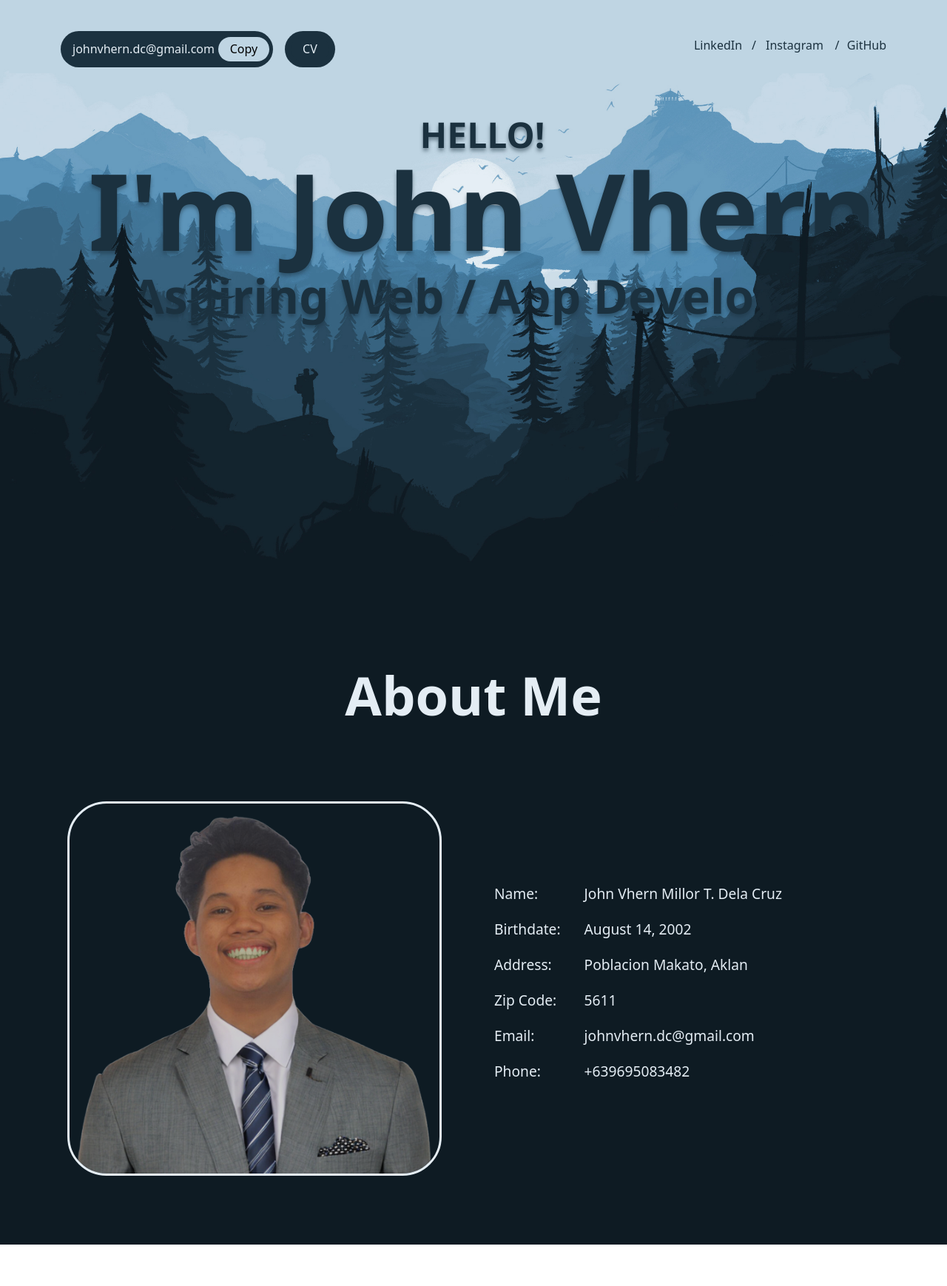
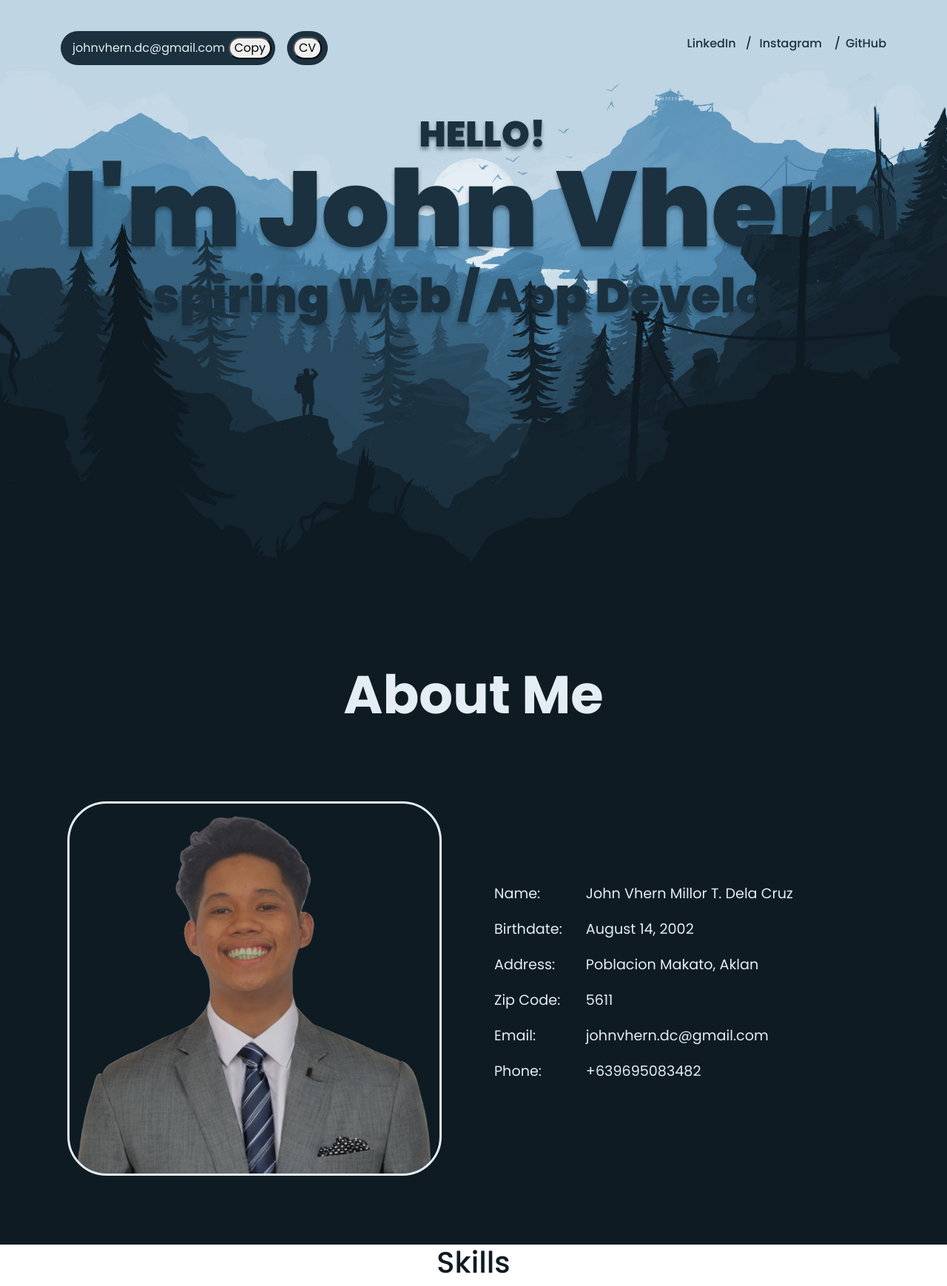
Before and after one commit to johnvhern/PortfolioV2, a website: page index.html in a window 1280 px wide. Shown: the whole page at 74% size. Before the commit the page ends 1682 px from the top, so only its background shows below. Drawn offline with nearby package versions, Linux system fonts and the light colour scheme.

Commit message:
add typography styles and update button layout in SCSS files; include Poppins font in index.html

```diff
--- a/index.html
+++ b/index.html
@@ -3,6 +3,12 @@
   <head>
     <meta charset="UTF-8" />
     <meta name="viewport" content="width=device-width, initial-scale=1.0" />
+    <link rel="preconnect" href="https://fonts.googleapis.com" />
+    <link rel="preconnect" href="https://fonts.gstatic.com" crossorigin />
+    <link
+      href="https://fonts.googleapis.com/css2?family=Poppins:ital,wght@0,100;0,200;0,300;0,400;0,500;0,600;0,700;0,800;0,900;1,100;1,200;1,300;1,400;1,500;1,600;1,700;1,800;1,900&display=swap"
+      rel="stylesheet"
+    />
     <link rel="stylesheet" href="assets/css/style.css" />
     <title>Vhern</title>
   </head>
@@ -16,9 +22,7 @@
               <button class="rounded-pill">Copy</button>
             </div>
             <div class="navbar-brand rounded-pill p-2">
-              <button class="rounded-pill bg-hero-btn text-body-font">
-                CV
-              </button>
+              <button class="rounded-pill">CV</button>
             </div>
           </div>
           <div class="justify-content-end">
@@ -75,6 +79,12 @@
           </div>
         </div>
       </section>
+      <section class="container-fluid">
+        <div class="text-center">
+          <h1>Skills</h1>
+        </div>
+        <div class="container"></div>
+      </section>
     </main>
     <script src="node_modules/bootstrap/dist/js/bootstrap.bundle.js"></script>
   </body>
--- a/scss/components/_buttons.scss
+++ b/scss/components/_buttons.scss
@@ -0,0 +1,12 @@
+@use "../custom" as *;
+
+.nav-menu {
+  button {
+    background-color: $nav;
+    border-style: none;
+    text-align: center;
+    padding: 0.3rem 1rem;
+    font-weight: 500;
+    font-size: 1rem;
+  }
+}
--- a/scss/components/_hero.scss
+++ b/scss/components/_hero.scss
@@ -23,7 +23,6 @@
       color: $nav-font;
       text-shadow: 0px 4px 5px rgba(27, 49, 63, 0.5);
       width: 100%;
-      font-family: "Segoe UI", Tahoma, Geneva, Verdana, sans-serif;
     }
 
     p:first-child {
--- a/scss/components/_nav.scss
+++ b/scss/components/_nav.scss
@@ -22,15 +22,6 @@
     margin: 0 auto;
     color: $body-font;
     font-weight: 400;
-  }
-
-  button {
-    background-color: $nav;
-    border-style: none;
-    text-align: center;
-    padding: 0.3rem 1rem;
-    font-weight: 500;
-    font-size: 1rem;
   }
 
   ul {
--- a/scss/components/_typography.scss
+++ b/scss/components/_typography.scss
@@ -0,0 +1,5 @@
+@use "../custom" as *;
+
+* {
+  font-family: "Poppins", sans-serif;
+}
```
Also changed, not shown: assets/css/style.css, 1 other file.
